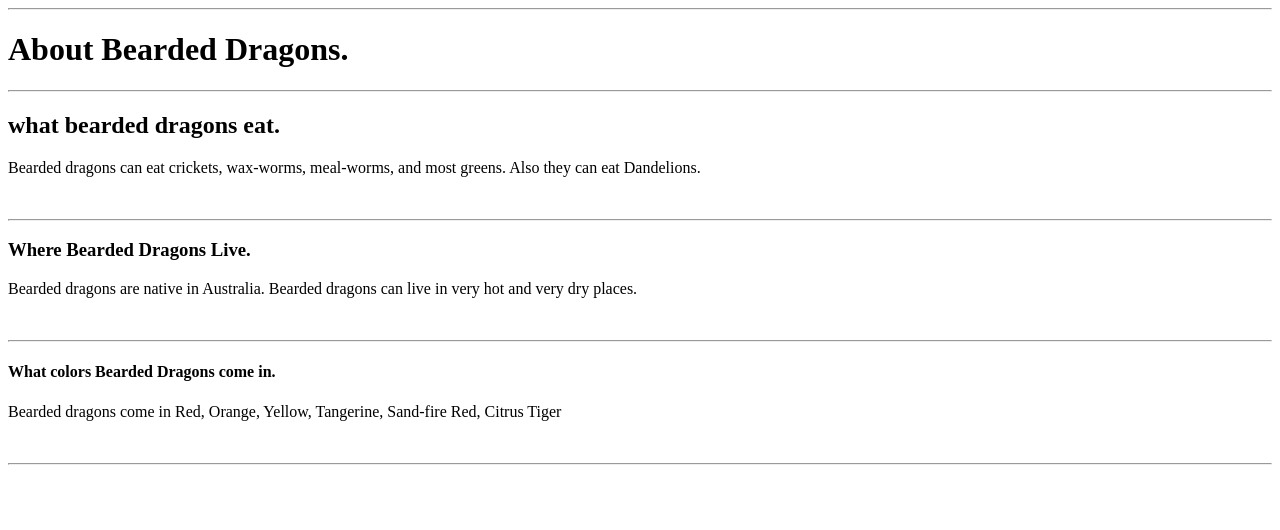
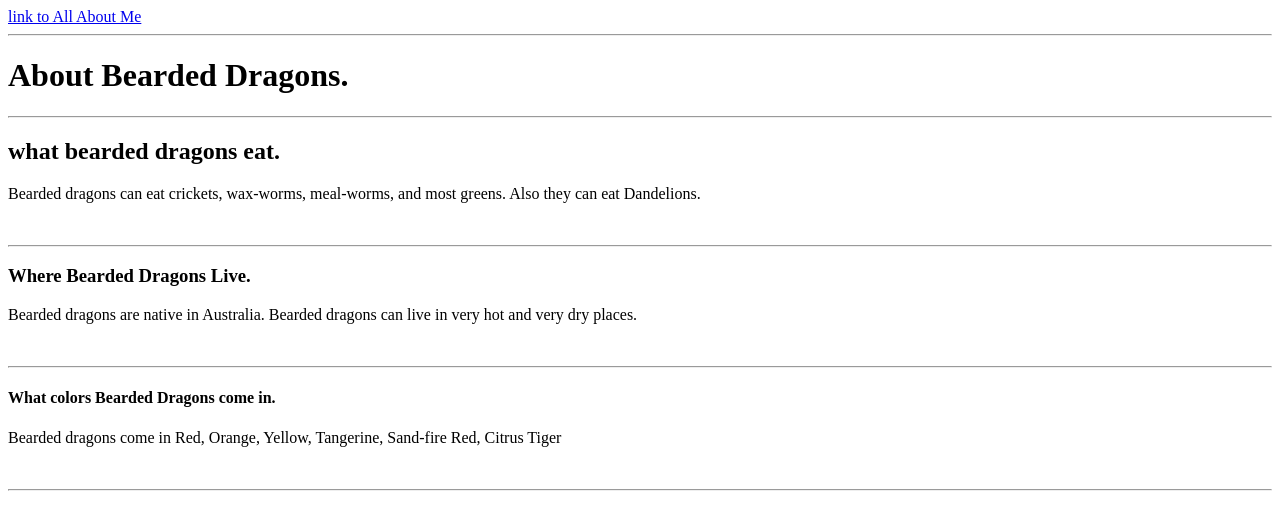
Before and after one commit to carteseb000/my-favorite-animal, a plain HTML site: page index.html in a window 1280 px wide. Drawn offline with Linux system fonts and the light colour scheme.

Commit message:
Update index.html

```diff
--- a/index.html
+++ b/index.html
@@ -4,6 +4,7 @@
 		<title>Bearded Dragons</title>
 	</head>
 	<body>
+		<a href="https://carteseb000.github.io/All-About-Me/page2.html">link to All About Me</a>
 		<hr>
 		<h1>About Bearded Dragons.</h1>
 
```
